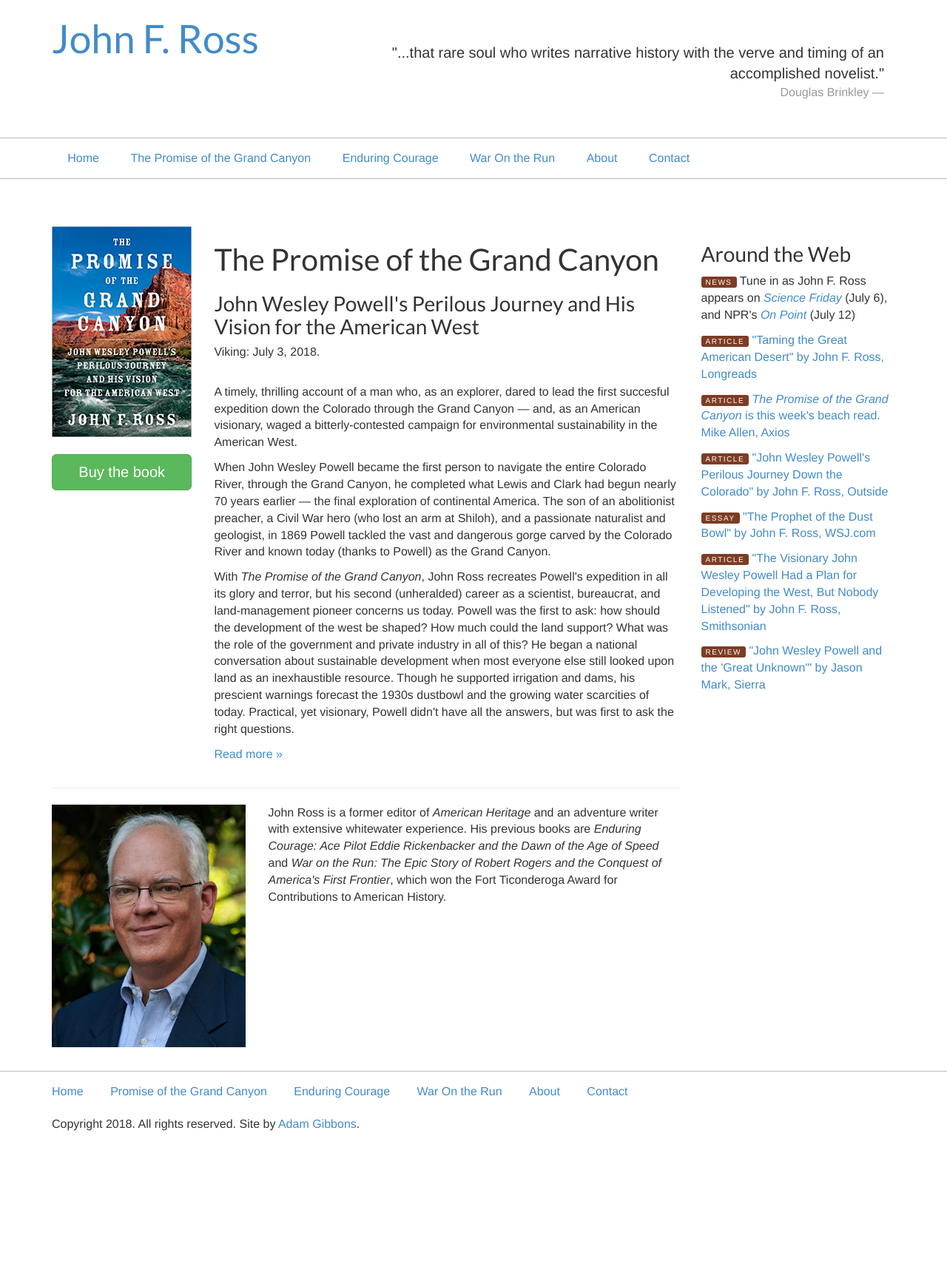
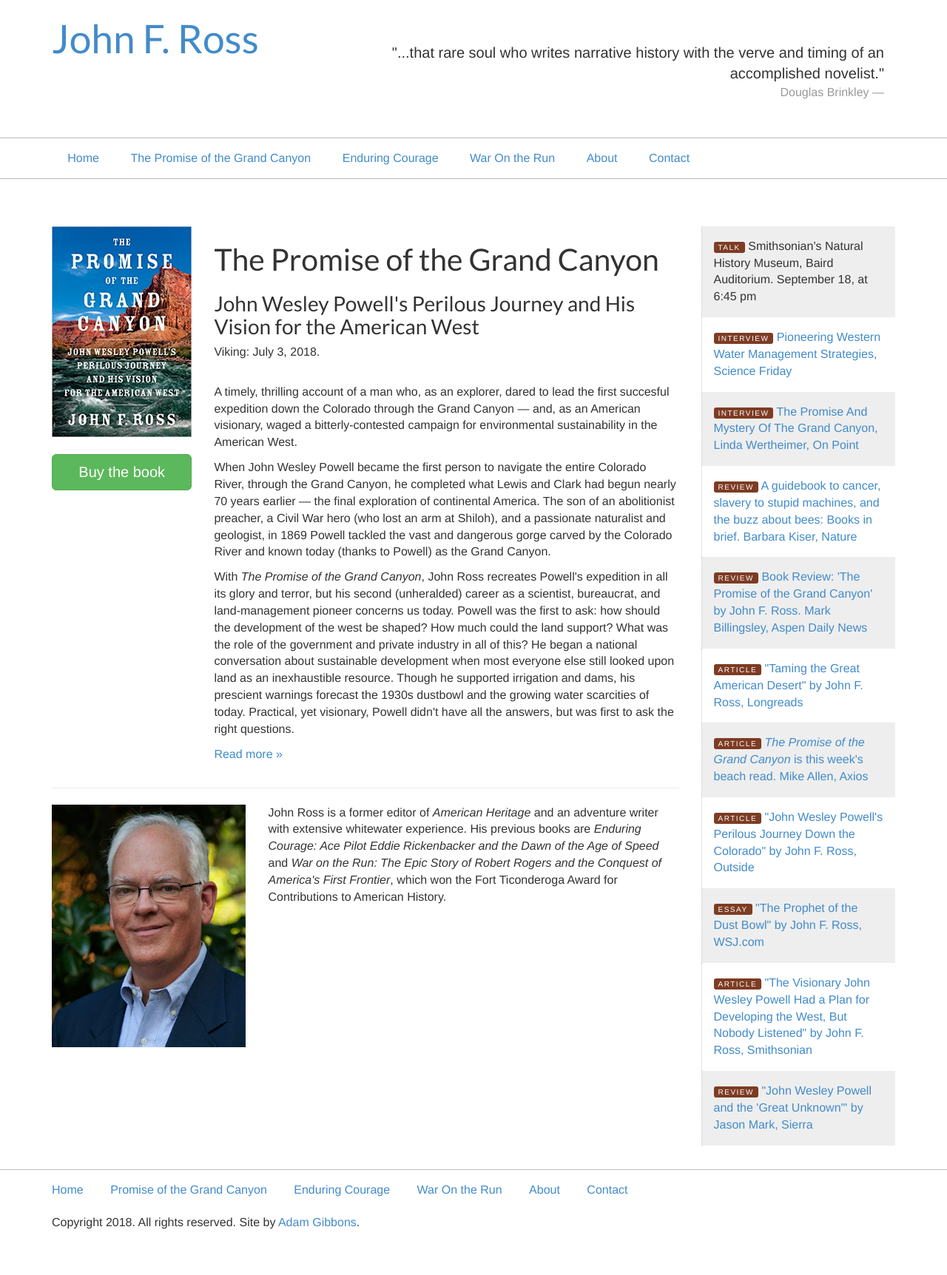
Before and after one commit to adamgibbons/jfr, a Jekyll site: the page built from index.md, in a window 1280 px wide. Shown: the whole page at 74% size. Built offline with Jekyll 4.4.1, drawn with Linux system fonts in a browser that asks for light colours; nearby versions of some CDN libraries; before the commit the page ends 1591 px from its top, so only the background shows below that.

Commit message:
update right rail homepage

```diff
--- a/index.md
+++ b/index.md
@@ -61,10 +61,39 @@
     </div>
 
     <!-- Right rail -->
-    <div class="col-md-3">
-      <h3>Around the Web</h3>
+    <div class="col-md-3 right-rail">
+      <p>
+        <small class="tag">Talk</small>
+        <span>Smithsonian’s Natural History Museum, Baird Auditorium. September 18, at 6:45 pm</span>
+      </p>
 
-      <p><small class="tag">News</small> Tune in as John F. Ross appears on <a href="https://www.sciencefriday.com/"><em>Science Friday</em></a> (July 6), and NPR's <a href="http://www.wbur.org/onpoint"><em>On Point</em></a> (July 12)</p>
+      <p>
+          <small class="tag">Interview</small>
+          <a href="https://www.sciencefriday.com/segments/pioneering-western-water-management-strategies/">
+              Pioneering Western Water Management Strategies, Science Friday
+          </a>
+      </p>
+
+      <p>
+          <small class="tag">Interview</small>
+          <a href="http://www.wbur.org/onpoint/2018/07/12/grand-canyon-john-ross">
+              The Promise And Mystery Of The Grand Canyon, Linda Wertheimer, On Point
+          </a>
+      </p>
+
+      <p>
+          <small class="tag">Review</small>
+          <a href="https://www.nature.com/articles/d41586-018-05652-6">
+              A guidebook to cancer, slavery to stupid machines, and the buzz about bees: Books in brief. Barbara Kiser, Nature
+          </a>
+      </p>
+
+      <p>
+          <small class="tag">Review</small>
+          <a href="https://www.aspendailynews.com/arts_and_entertainment/book-review-the-promise-of-the-grand-canyon-by-john/article_00ec2ea2-856e-11e8-8c34-ef13a4f3820d.html">
+              Book Review: 'The Promise of the Grand Canyon' by John F. Ross. Mark Billingsley, Aspen Daily News
+          </a>
+      </p>
 
       <p><small class="tag">Article</small> <a href="https://longreads.com/2018/07/02/taming-the-great-american-desert/">"Taming the Great American Desert" by John F. Ross, Longreads</a></p>
 
```
Also changed, not shown: styles/main.css.
